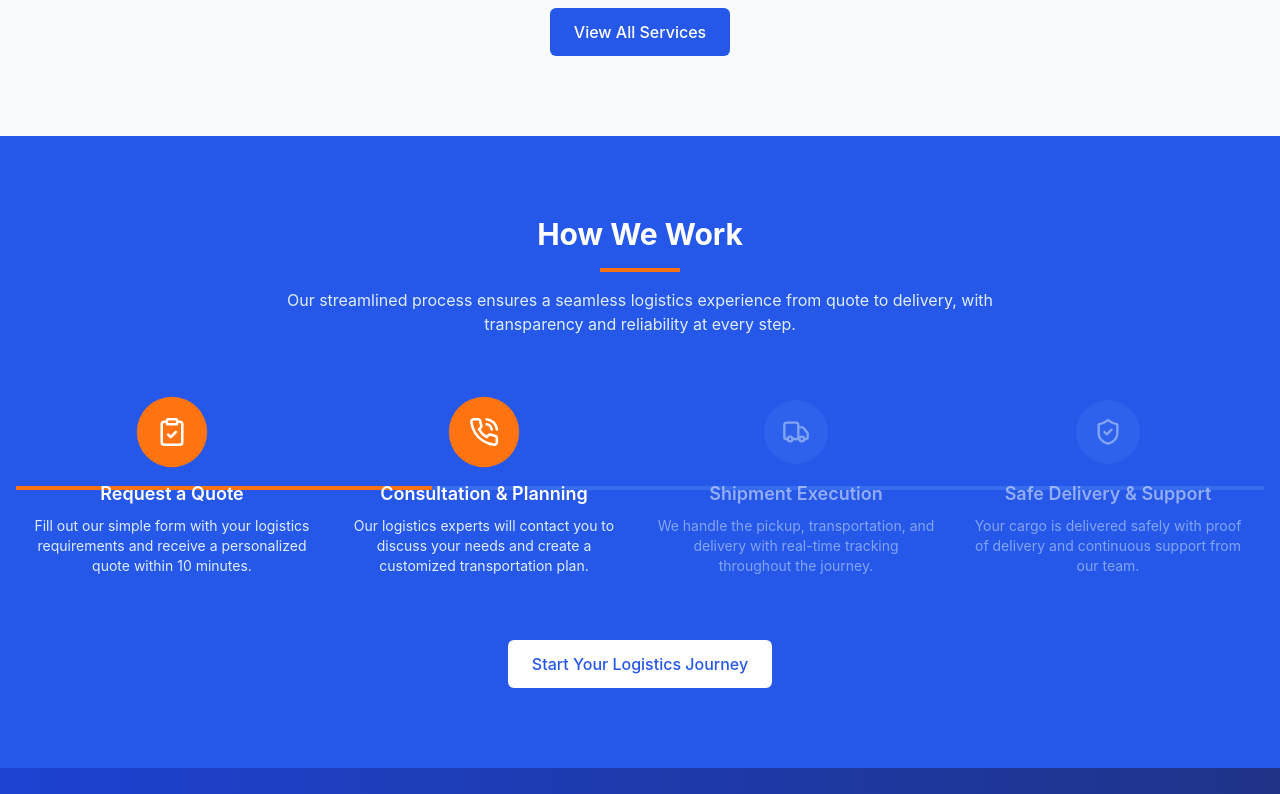
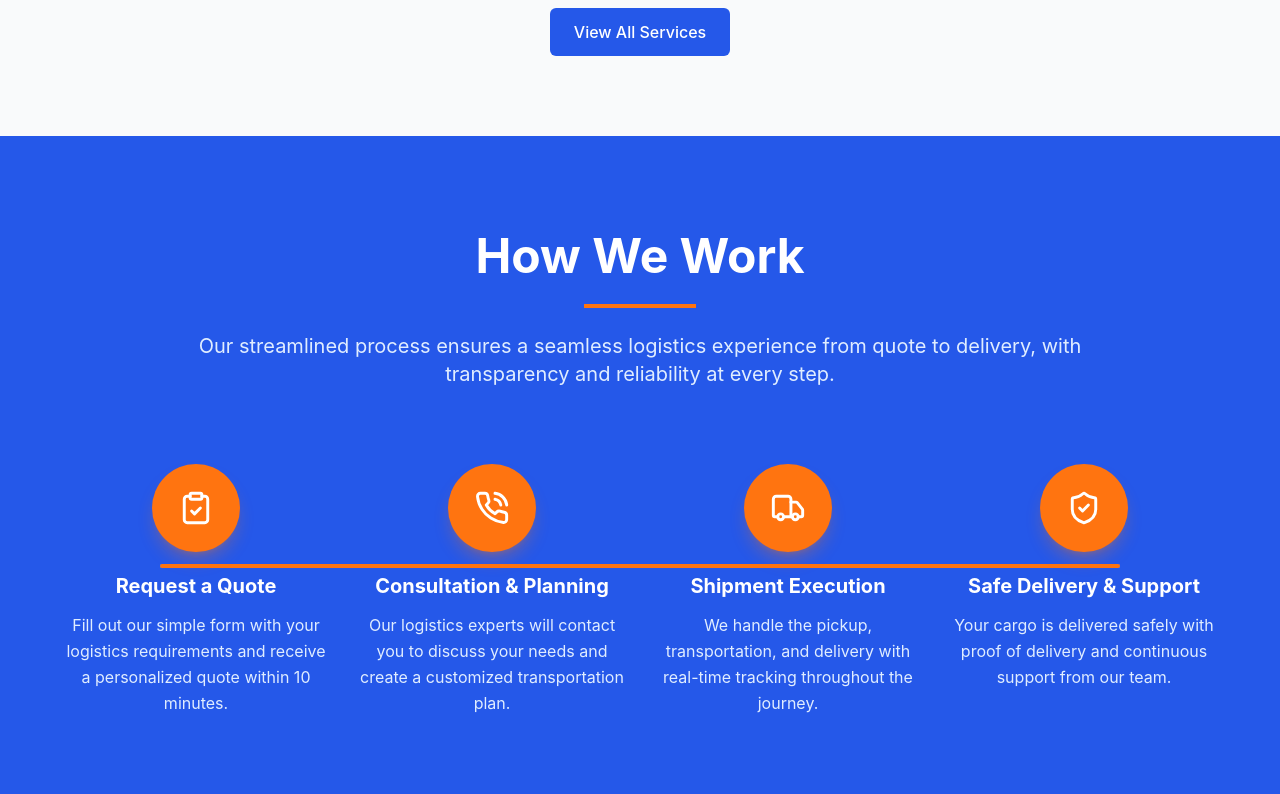
Before and after one commit to 27manavgandhi/Triloki-Logistics, a React (Vite) app: page / in a window 1280 px wide. Shown: the part 1560-2354 px from the top of the page. Built offline with nearby package versions, Linux system fonts and the light colour scheme.

Commit message:
Code update in CoverageSection.tsx

```diff
--- a/src/components/home/ProcessSection.tsx
+++ b/src/components/home/ProcessSection.tsx
@@ -1,6 +1,7 @@
 import { useState, useEffect } from 'react';
 import { useInView } from 'react-intersection-observer';
 import { ClipboardCheck, Truck, ShieldCheck, PhoneCall } from 'lucide-react';
+import React from 'react';
 
 const ProcessSection = () => {
   const { ref, inView } = useInView({
@@ -38,7 +39,7 @@ const ProcessSection = () => {
 
     const interval = setInterval(() => {
       setActiveStep((prev) => (prev + 1) % steps.length);
-    }, 3000);
+    }, 1500);
 
     return () => clearInterval(interval);
   }, [inView, steps.length]);
@@ -46,89 +47,117 @@ const ProcessSection = () => {
   return (
     <section
       ref={ref}
-      className="py-20 bg-blue-600 text-white"
+      className="py-16 sm:py-20 lg:py-24 bg-blue-600 text-white"
     >
-      <div className="container mx-auto px-4">
-        <div className="text-center max-w-3xl mx-auto mb-16">
-          <h2 className="text-3xl font-bold mb-4">How We Work</h2>
-          <div className="w-20 h-1 bg-orange-500 mx-auto mb-4"></div>
-          <p className="text-blue-100">
+      <div className="container mx-auto px-4 sm:px-6 lg:px-8 max-w-7xl">
+        <div className="text-center max-w-4xl mx-auto mb-16 sm:mb-20">
+          <h2 className="text-3xl sm:text-4xl lg:text-5xl font-bold mb-6">How We Work</h2>
+          <div className="w-24 sm:w-28 h-1 bg-orange-500 mx-auto mb-6"></div>
+          <p className="text-lg sm:text-xl text-blue-100 leading-relaxed">
             Our streamlined process ensures a seamless logistics experience from quote to delivery, with transparency and reliability at every step.
           </p>
         </div>
 
         {/* Desktop Process Timeline */}
-        <div className="hidden md:block relative">
-          {/* Progress Line */}
-          <div className="absolute top-1/2 left-0 right-0 h-1 bg-blue-400/30 -translate-y-1/2">
+        <div className="hidden lg:block relative max-w-6xl mx-auto">
+          {/* Progress Line Container */}
+          <div className="absolute top-24 left-0 right-0 flex justify-center">
+            <div className="w-5/6 h-1 bg-blue-400/30 relative">
               <div
-              className="h-full bg-orange-500 transition-all duration-700 ease-out"
+                className="h-full bg-orange-500 transition-all duration-500 ease-out rounded-full"
                 style={{ width: `${(activeStep / (steps.length - 1)) * 100}%` }}
               ></div>
             </div>
+          </div>
 
           {/* Process Steps */}
-          <div className="flex justify-between relative z-10">
+          <div className="grid grid-cols-4 gap-8 relative z-10">
             {steps.map((step, index) => (
               <div
                 key={index}
-                className={`w-1/4 px-4 transition-all duration-500 ${
+                className={`flex flex-col items-center transition-all duration-500 ${
                   index <= activeStep
                     ? 'opacity-100'
-                    : 'opacity-50'
+                    : 'opacity-60'
                 }`}
               >
-                <div className="flex flex-col items-center">
                 <div
-                    className={`w-16 h-16 rounded-full flex items-center justify-center mb-4 transition-all duration-500 ${
+                  className={`w-20 h-20 rounded-full flex items-center justify-center mb-6 transition-all duration-500 shadow-lg ${
                     index <= activeStep
-                        ? 'bg-orange-500 text-white transform scale-110'
+                      ? 'bg-orange-500 text-white transform scale-110 shadow-orange-500/30'
                       : 'bg-blue-400/30 text-blue-100'
                   }`}
                 >
-                    {step.icon}
+                  {React.cloneElement(step.icon, { size: 32 })}
                 </div>
-                  <h3 className="text-lg font-semibold mb-2 text-center">{step.title}</h3>
-                  <p className="text-sm text-blue-100 text-center">{step.description}</p>
+                <h3 className="text-xl font-bold mb-3 text-center">{step.title}</h3>
+                <p className="text-base text-blue-100 text-center leading-relaxed">{step.description}</p>
               </div>
+            ))}
+          </div>
+        </div>
+
+        {/* Tablet Process Timeline */}
+        <div className="hidden md:block lg:hidden max-w-4xl mx-auto">
+          <div className="grid grid-cols-2 gap-12">
+            {steps.map((step, index) => (
+              <div
+                key={index}
+                className={`flex flex-col items-center text-center transition-all duration-500 ${
+                  index <= activeStep
+                    ? 'opacity-100'
+                    : 'opacity-60'
+                }`}
+              >
+                <div
+                  className={`w-18 h-18 rounded-full flex items-center justify-center mb-6 transition-all duration-500 shadow-lg ${
+                    index <= activeStep
+                      ? 'bg-orange-500 text-white transform scale-110 shadow-orange-500/30'
+                      : 'bg-blue-400/30 text-blue-100'
+                  }`}
+                >
+                  {React.cloneElement(step.icon, { size: 30 })}
+                </div>
+                <h3 className="text-xl font-bold mb-3">{step.title}</h3>
+                <p className="text-base text-blue-100 leading-relaxed">{step.description}</p>
               </div>
             ))}
           </div>
         </div>
 
         {/* Mobile Process Timeline */}
-        <div className="md:hidden space-y-8">
+        <div className="md:hidden space-y-8 max-w-lg mx-auto">
           {steps.map((step, index) => (
             <div
               key={index}
               className={`flex items-start transition-all duration-500 ${
                 index <= activeStep
                   ? 'opacity-100'
-                  : 'opacity-50'
+                  : 'opacity-60'
               }`}
             >
               <div
-                className={`flex-shrink-0 w-12 h-12 rounded-full flex items-center justify-center mr-4 transition-all duration-500 ${
+                className={`flex-shrink-0 w-16 h-16 rounded-full flex items-center justify-center mr-6 transition-all duration-500 shadow-lg ${
                   index <= activeStep
-                    ? 'bg-orange-500 text-white'
+                    ? 'bg-orange-500 text-white shadow-orange-500/30'
                     : 'bg-blue-400/30 text-blue-100'
                 }`}
               >
-                {step.icon}
+                {React.cloneElement(step.icon, { size: 26 })}
               </div>
-              <div>
-                <h3 className="text-lg font-semibold mb-1">{step.title}</h3>
-                <p className="text-sm text-blue-100">{step.description}</p>
+              <div className="flex-1 min-w-0 pt-2">
+                <h3 className="text-lg sm:text-xl font-bold mb-2">{step.title}</h3>
+                <p className="text-base text-blue-100 leading-relaxed">{step.description}</p>
               </div>
             </div>
           ))}
         </div>
 
         {/* CTA Button */}
-        <div className="mt-16 text-center">
+        <div className="mt-16 sm:mt-20 text-center">
           <a
             href="#quote"
-            className="inline-flex items-center px-6 py-3 bg-white hover:bg-gray-100 text-blue-600 font-medium rounded-md transition-colors"
+            className="inline-flex items-center px-8 py-4 bg-white hover:bg-gray-100 text-blue-600 font-bold rounded-lg transition-all duration-300 text-lg shadow-lg hover:shadow-xl transform hover:-translate-y-1"
           >
             Start Your Logistics Journey
           </a>
```
Lines whose indentation alone changed are shown as unchanged.
